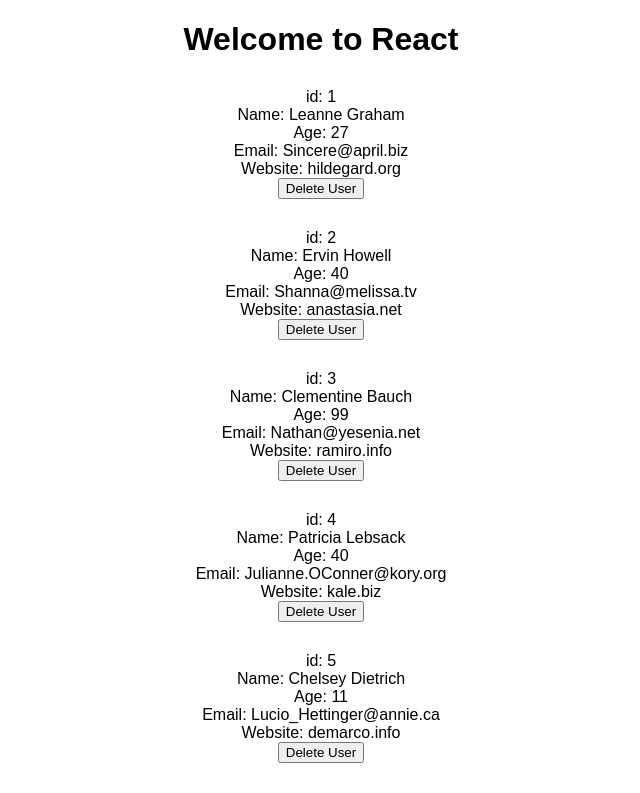
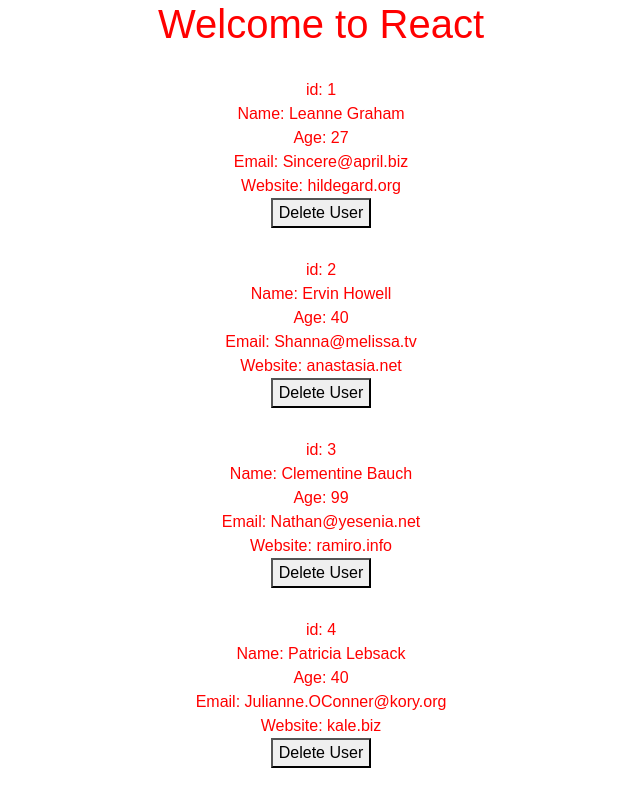
Before and after one commit to zaknichols1993/create-react-app-docs, a React (Create React App) app: page / in a window 1280 px wide. Shown: the top 793 px of the page, without its empty margins (319-959 px from the left). Built offline with nearby package versions, Linux system fonts and the light colour scheme.

Commit message:
importing styles

```diff
--- a/public/index.html
+++ b/public/index.html
@@ -19,6 +19,7 @@
       work correctly both with client-side routing and a non-root public URL.
       Learn how to configure a non-root public URL by running `npm run build`.
     -->
+    <link rel="stylesheet" href="https://stackpath.bootstrapcdn.com/bootstrap/4.1.3/css/bootstrap.min.css" integrity="sha384-MCw98/SFnGE8fJT3GXwEOngsV7Zt27NXFoaoApmYm81iuXoPkFOJwJ8ERdknLPMO" crossorigin="anonymous">
     <title>React App</title>
   </head>
   <body>
--- /dev/null
+++ b/src/Users.css
@@ -0,0 +1,3 @@
+body {
+    color: red;
+}
--- a/src/Users.js
+++ b/src/Users.js
@@ -1,4 +1,5 @@
 import React from 'react';
+import './Users.css';
 
 // Destructuring used in the the function parameters.
 // instead of passing props and defining them in a variable
```
Also changed, not shown: package.json (line endings or trailing spaces), 1 other file (tests, documents, lock files or other folders).
